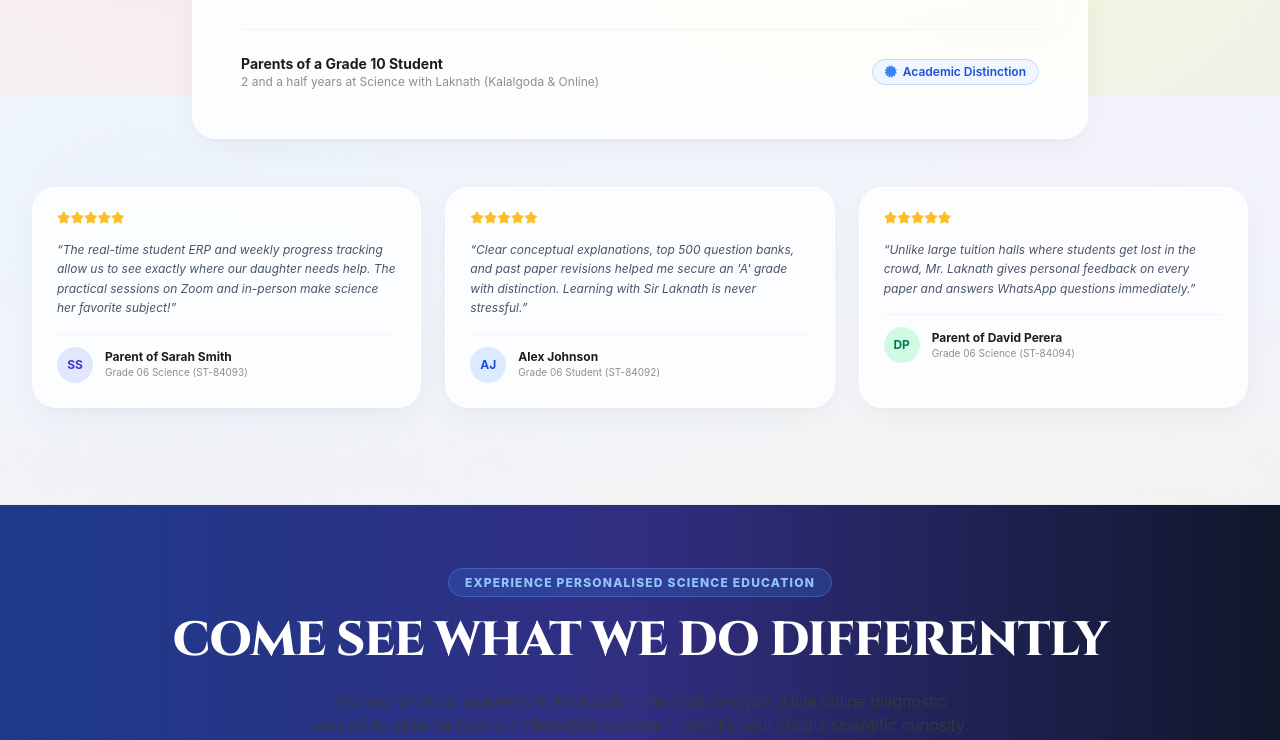
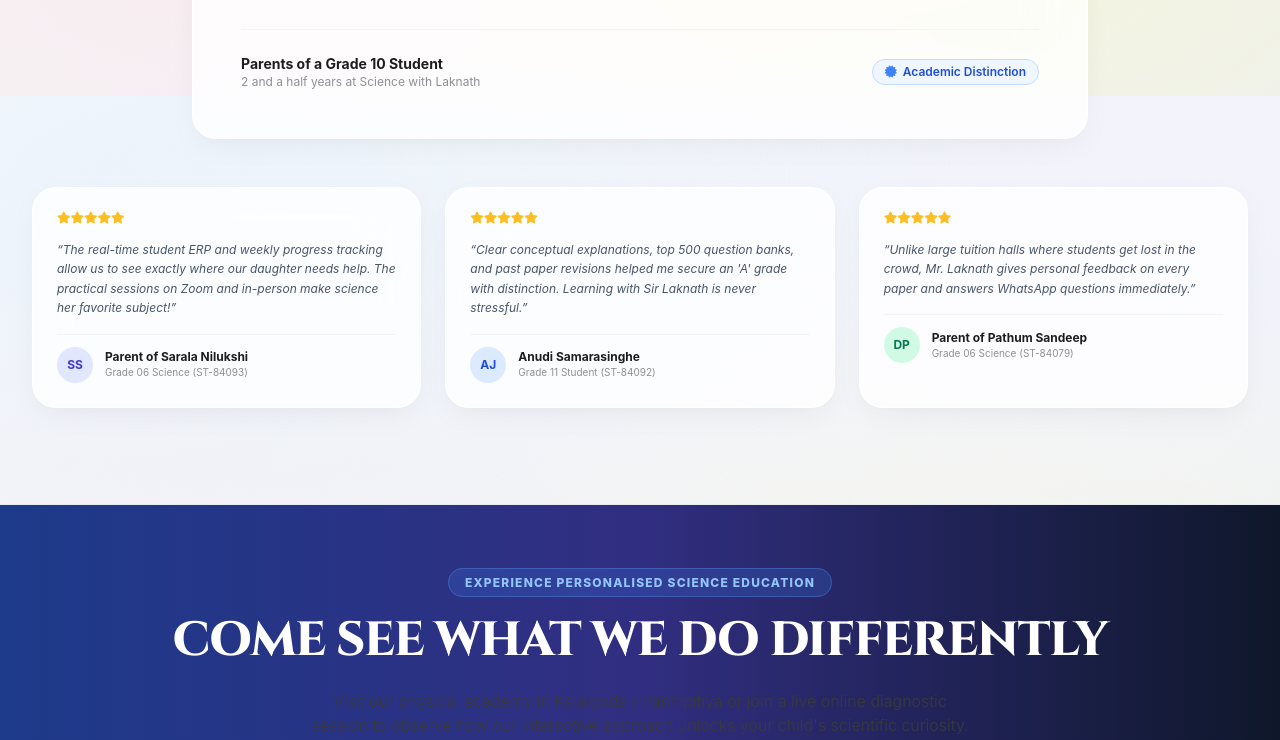
Before and after one commit to wathisha/aaa, a website: page index.html in a window 1280 px wide. Shown: the part 2304-3044 px from the top of the page. Drawn offline with nearby package versions, Linux system fonts and the light colour scheme; no server answers.

Commit message:
Update index.html

```diff
--- a/index.html
+++ b/index.html
@@ -437,7 +437,7 @@
                     <div class="mt-8 pt-6 border-t border-slate-100 flex flex-col sm:flex-row justify-between sm:items-center gap-2">
                         <div>
                             <h4 class="text-sm font-bold text-slate-900">Parents of a Grade 10 Student</h4>
-                            <p class="text-xs text-slate-500">2 and a half years at Science with Laknath (Kalalgoda & Online)</p>
+                            <p class="text-xs text-slate-500">2 and a half years at Science with Laknath</p>
                         </div>
                         <span class="inline-flex items-center px-3 py-1 rounded-full text-xs font-semibold bg-blue-50 text-blue-700 border border-blue-200">
                             <i class="fa-solid fa-certificate text-blue-500 mr-1.5"></i> Academic Distinction
@@ -459,7 +459,7 @@
                     <div class="pt-3 border-t border-slate-100 flex items-center space-x-3">
                         <div class="w-9 h-9 rounded-full bg-indigo-100 text-indigo-700 font-bold flex items-center justify-center text-xs">SS</div>
                         <div>
-                            <h5 class="text-xs font-bold text-slate-900">Parent of Sarah Smith</h5>
+                            <h5 class="text-xs font-bold text-slate-900">Parent of Sarala Nilukshi</h5>
                             <p class="text-[10px] text-slate-500">Grade 06 Science (ST-84093)</p>
                         </div>
                     </div>
@@ -475,8 +475,8 @@
                     <div class="pt-3 border-t border-slate-100 flex items-center space-x-3">
                         <div class="w-9 h-9 rounded-full bg-blue-100 text-blue-700 font-bold flex items-center justify-center text-xs">AJ</div>
                         <div>
-                            <h5 class="text-xs font-bold text-slate-900">Alex Johnson</h5>
-                            <p class="text-[10px] text-slate-500">Grade 06 Student (ST-84092)</p>
+                            <h5 class="text-xs font-bold text-slate-900">Anudi Samarasinghe</h5>
+                            <p class="text-[10px] text-slate-500">Grade 11 Student (ST-84092)</p>
                         </div>
                     </div>
                 </div>
@@ -491,8 +491,8 @@
                     <div class="pt-3 border-t border-slate-100 flex items-center space-x-3">
                         <div class="w-9 h-9 rounded-full bg-emerald-100 text-emerald-700 font-bold flex items-center justify-center text-xs">DP</div>
                         <div>
-                            <h5 class="text-xs font-bold text-slate-900">Parent of David Perera</h5>
-                            <p class="text-[10px] text-slate-500">Grade 06 Science (ST-84094)</p>
+                            <h5 class="text-xs font-bold text-slate-900">Parent of Pathum Sandeep</h5>
+                            <p class="text-[10px] text-slate-500">Grade 06 Science (ST-84079)</p>
                         </div>
                     </div>
                 </div>
@@ -1100,7 +1100,7 @@
                             <i class="fa-solid fa-key text-amber-400"></i>
                             <span>Sign In to Teacher Portal</span>
                         </a>
-                        <p class="text-[11px] text-center text-slate-400">Demo Educator: <strong class="text-slate-600 font-mono">laknath / password123</strong></p>
+                        <p class="text-[11px] text-center text-slate-400"><strong class="text-slate-600 font-mono"></strong></p>
                     </div>
                 </div>
 
@@ -1178,7 +1178,7 @@
                         <i class="fa-solid fa-chevron-down text-xs text-slate-400 transition-transform duration-200" id="faqIcon5"></i>
                     </button>
                     <div id="faqAnswer5" class="px-6 pb-4 pt-1 text-xs text-slate-600 leading-relaxed border-t border-slate-100 hidden">
-                        You can send a direct WhatsApp message to +94 71 781 2092 or complete our online application form below. We will arrange a friendly diagnostic interview and assessment to understand your child's current learning pace and craft a tailored progression plan.
+                        You can send a direct WhatsApp message to +94 71 355 8648 or complete our online application form below. We will arrange a friendly diagnostic interview and assessment to understand your child's current learning pace and craft a tailored progression plan.
                     </div>
                 </div>
 
@@ -1302,7 +1302,7 @@
                             <div class="grid grid-cols-2 gap-3">
                                 <label class="flex items-center space-x-2 p-2.5 rounded-xl border border-slate-200 bg-slate-50 hover:bg-slate-100 cursor-pointer text-xs font-semibold text-slate-700">
                                     <input type="radio" name="learningMode" value="Physical Class (Kalalgoda Campus)" checked class="text-blue-600 focus:ring-0">
-                                    <span>Physical (Kalalgoda)</span>
+                                    <span>Physical</span>
                                 </label>
                                 <label class="flex items-center space-x-2 p-2.5 rounded-xl border border-slate-200 bg-slate-50 hover:bg-slate-100 cursor-pointer text-xs font-semibold text-slate-700">
                                     <input type="radio" name="learningMode" value="Online Live (Interactive Zoom)" class="text-blue-600 focus:ring-0">
@@ -1422,7 +1422,7 @@
                 <p>&copy; 2026 Science with Laknath. All Rights Reserved. Personalised Science Education & School ERP System.</p>
                 <div class="flex items-center space-x-4">
                     <span><i class="fa-solid fa-shield-halved text-emerald-400 mr-1"></i> SSL 256-Bit Secured</span>
-                    <span>Kalalgoda, Pannipitiya, Sri Lanka</span>
+                    <span>Pannipitiya, Sri Lanka</span>
                 </div>
             </div>
 
```
